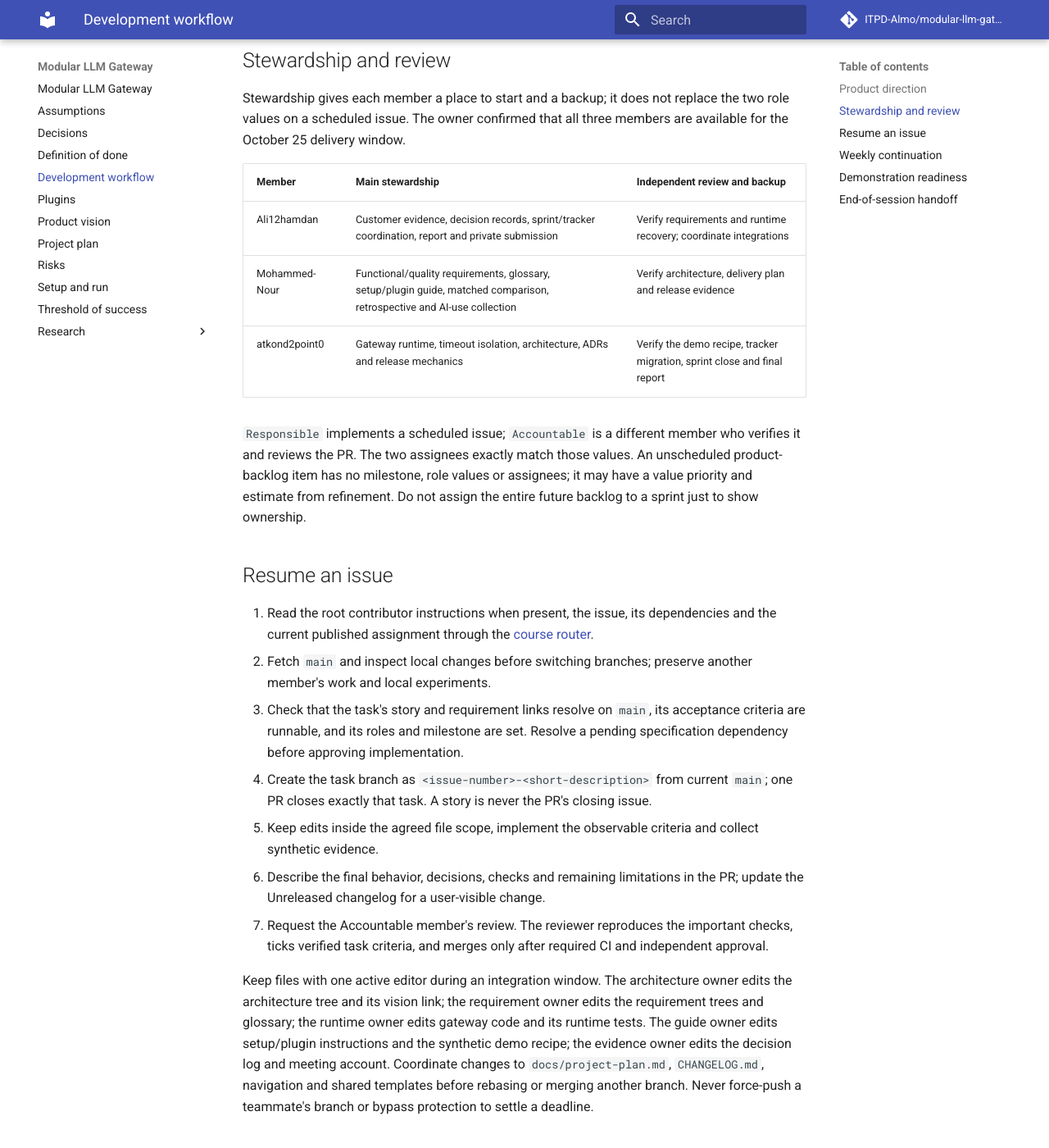
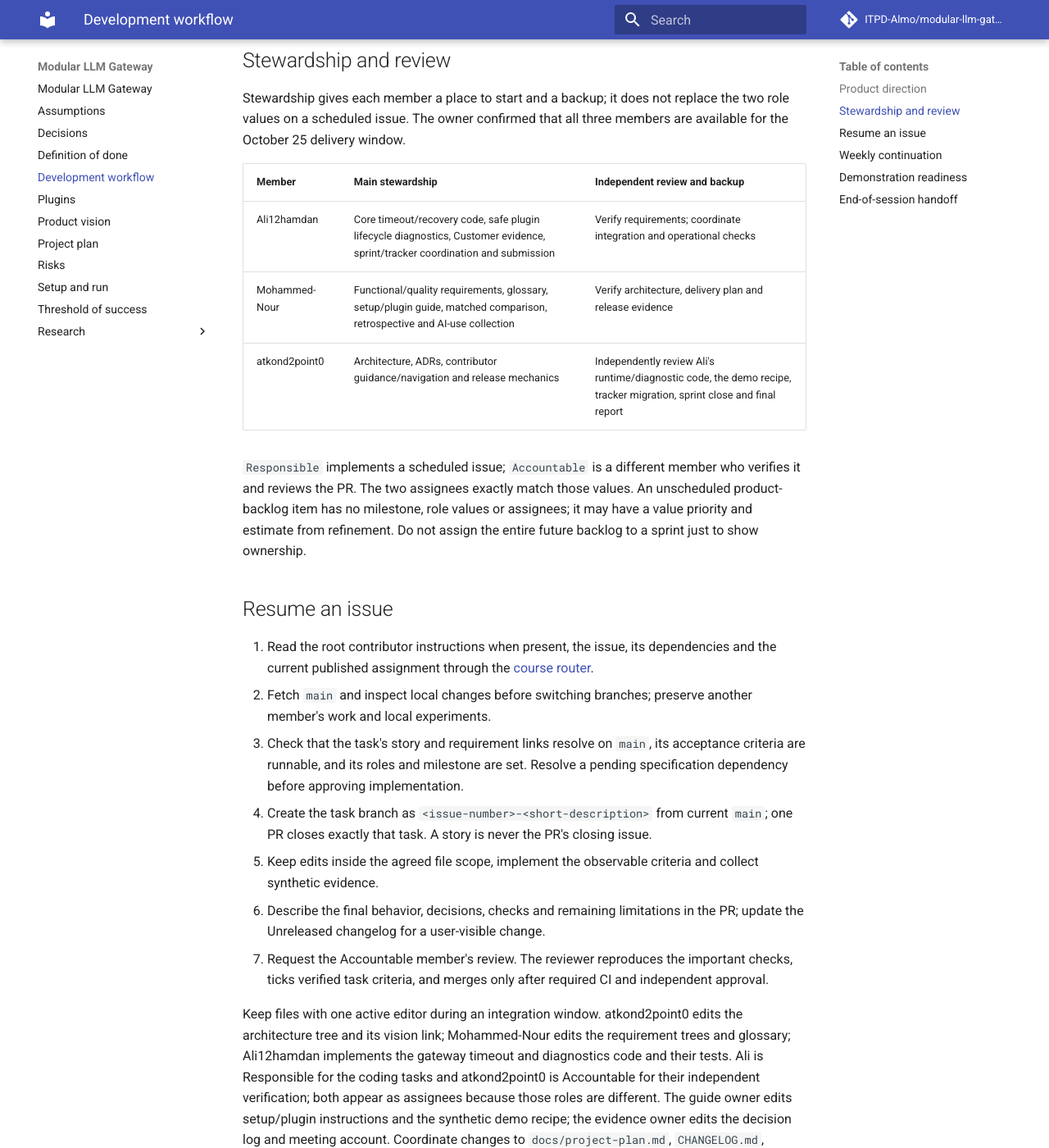
Before and after one commit to ITPD-Almo/modular-llm-gateway, an MkDocs documentation site: the page built from docs/development-workflow.md, in a window 1280 px wide and 1400 px high, scrolled down 655 px. Shown: the whole window at 82% size. Built offline with MkDocs 1.6.1 and Material for MkDocs 9.7.7, drawn with Linux system fonts in a browser that asks for light colours; comment, search, counter and statistics services are not loaded.

Commit message:
Align A4 ownership and acceptance gates with the customer review

```diff
--- a/docs/development-workflow.md
+++ b/docs/development-workflow.md
@@ -22,9 +22,9 @@ The owner confirmed that all three members are available for the October 25 deli
 
 | Member | Main stewardship | Independent review and backup |
 | --- | --- | --- |
-| Ali12hamdan | Customer evidence, decision records, sprint/tracker coordination, report and private submission | Verify requirements and runtime recovery; coordinate integrations |
+| Ali12hamdan | Core timeout/recovery code, safe plugin lifecycle diagnostics, Customer evidence, sprint/tracker coordination and submission | Verify requirements; coordinate integration and operational checks |
 | Mohammed-Nour | Functional/quality requirements, glossary, setup/plugin guide, matched comparison, retrospective and AI-use collection | Verify architecture, delivery plan and release evidence |
-| atkond2point0 | Gateway runtime, timeout isolation, architecture, ADRs and release mechanics | Verify the demo recipe, tracker migration, sprint close and final report |
+| atkond2point0 | Architecture, ADRs, contributor guidance/navigation and release mechanics | Independently review Ali's runtime/diagnostic code, the demo recipe, tracker migration, sprint close and final report |
 
 `Responsible` implements a scheduled issue; `Accountable` is a different member who verifies it and reviews the PR.
 The two assignees exactly match those values.
@@ -45,7 +45,8 @@ Do not assign the entire future backlog to a sprint just to show ownership.
    The reviewer reproduces the important checks, ticks verified task criteria, and merges only after required CI and independent approval.
 
 Keep files with one active editor during an integration window.
-The architecture owner edits the architecture tree and its vision link; the requirement owner edits the requirement trees and glossary; the runtime owner edits gateway code and its runtime tests.
+atkond2point0 edits the architecture tree and its vision link; Mohammed-Nour edits the requirement trees and glossary; Ali12hamdan implements the gateway timeout and diagnostics code and their tests.
+Ali is Responsible for the coding tasks and atkond2point0 is Accountable for their independent verification; both appear as assignees because those roles are different.
 The guide owner edits setup/plugin instructions and the synthetic demo recipe; the evidence owner edits the decision log and meeting account.
 Coordinate changes to `docs/project-plan.md`, `CHANGELOG.md`, navigation and shared templates before rebasing or merging another branch.
 Never force-push a teammate's branch or bypass protection to settle a deadline.
```
Also changed, not shown: reports/week-04/delivery-plan.md (+26 -6 lines).
